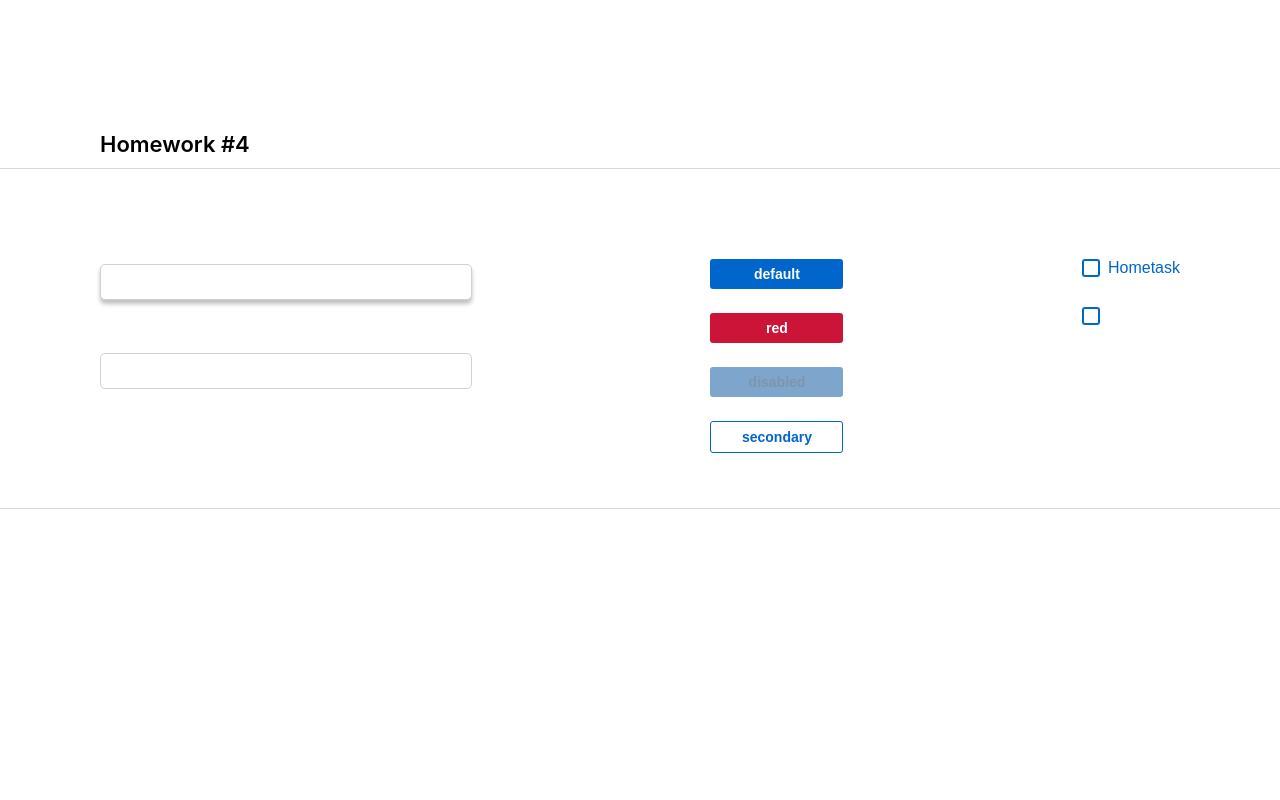
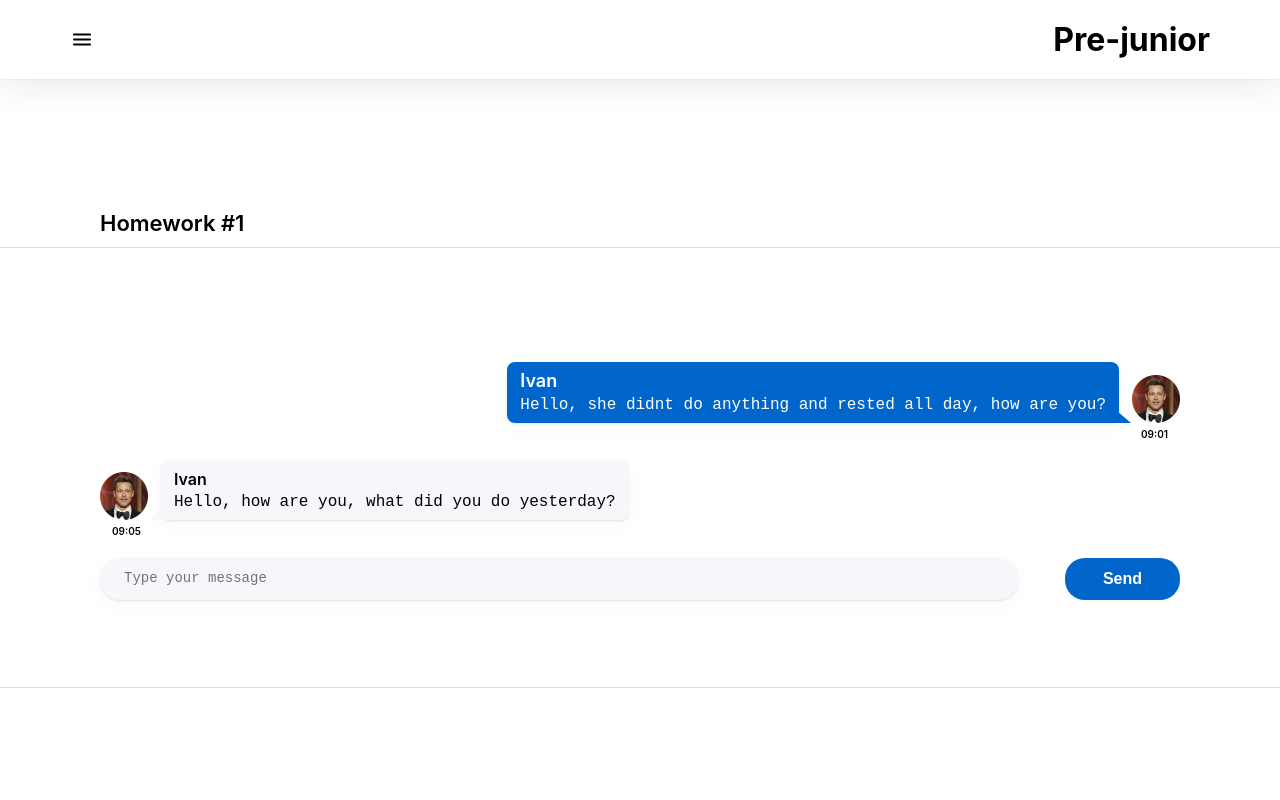
Before and after one commit to puerchik/hw_autocheck, a React (Create React App) app: page /#/pre-junior in a window 1280 px wide. Shown: the top 800 px of the page. Built offline with nearby package versions, Linux system fonts and the light colour scheme.

Commit message:
HW 5 is done

```diff
--- a/package.json
+++ b/package.json
@@ -14,13 +14,14 @@
     "@types/node": "16.11.56",
     "@types/react": "18.0.17",
     "@types/react-dom": "18.0.6",
+    "@types/react-router-dom": "^5.3.3",
     "@types/uuid": "8.3.4",
     "axios": "0.27.2",
     "gh-pages": "^5.0.0",
     "react": "18.2.0",
     "react-dom": "18.2.0",
     "react-redux": "8.0.4",
-    "react-router-dom": "6.4.1",
+    "react-router-dom": "^6.15.0",
     "react-scripts": "5.0.1",
     "redux": "4.2.0",
     "typescript": "4.7.4",
--- a/src/s1-main/App.tsx
+++ b/src/s1-main/App.tsx
@@ -4,6 +4,7 @@ import HW1 from '../s2-homeworks/hw01/HW1'
 import HW2 from '../s2-homeworks/hw02/HW2'
 import HW3 from '../s2-homeworks/hw03/HW3'
 import HW4 from '../s2-homeworks/hw04/HW4'
+import HW5 from '../s2-homeworks/hw05/HW5'
 
 
 function App() {
@@ -12,10 +13,10 @@ function App() {
             {/* <HW1/> */}
             {/* <HW2/> */}
             {/* <HW3/> */}
-            <HW4/>
+            {/* <HW4/> */}
 
             {/*при выполнении дз 5 и более - закомментировать здесь дз 1-4, так как они есть внутри дз 5*/}
-            {/*<HW5/>*/}
+            <HW5/>
         </div>
     )
 }
--- a/src/s2-homeworks/hw05/Pages.tsx
+++ b/src/s2-homeworks/hw05/Pages.tsx
@@ -14,19 +14,12 @@ export const PATH = {
 function Pages() {
     return (
         <div>
-            {/*Routes выбирает первый подходящий роут*/}
             <Routes>
-                {/*роутинг будут писать студенты*/}
-                {/*в начале мы попадаем на страницу '/' и переходим сразу на страницу /pre-junior*/}
-                {/*<Route  path={'...'} element={<Navigate to={...} />}*/}
-
-                {/*роуты для /pre-junior, /junior, /junior-plus*/}
-                {/*<Route path={...} element={<PreJunior />}*/}
-                {/*<Route ...*/}
-                {/*<Route ...*/}
-
-                {/*роут для несуществующей страницы должен отрисовать <Error404 />*/}
-                {/*<Route ...*/}
+                <Route path={'/'} element={<Navigate to={PATH.PRE_JUNIOR} />} />
+                <Route path={PATH.PRE_JUNIOR} element={<PreJunior />} />
+                <Route path={PATH.JUNIOR} element={<Junior />} />
+                <Route path={PATH.JUNIOR_PLUS} element={<JuniorPlus />} />
+                <Route path={'*'} element={<Error404 />} />
             </Routes>
         </div>
     )
--- a/src/s2-homeworks/hw05/header/Header.module.css
+++ b/src/s2-homeworks/hw05/header/Header.module.css
@@ -1,8 +1,11 @@
-.burgerMenuIcon {
+.burgerMenuIcon {}
+
+.header {
+    display: flex;
+    justify-content: space-between;
+    padding: 20px 70px;
+    background: #FFF;
+    box-shadow: 0px 0px 2px 0px rgba(29, 33, 38, 0.10), 0px 0px 40px 0px rgba(29, 33, 38, 0.13);
 }
 
-.header {
-}
-
-.header h1 {
-}
+.header h1 {}
--- a/src/s2-homeworks/hw05/sidebar/Sidebar.module.css
+++ b/src/s2-homeworks/hw05/sidebar/Sidebar.module.css
@@ -17,7 +17,7 @@
 
     left: 0;
     box-shadow: 0 10px 40px rgba(29, 33, 38, 0.13),
-    0 1px 2px rgba(29, 33, 38, 0.1);
+        0 1px 2px rgba(29, 33, 38, 0.1);
 }
 
 .background {
@@ -56,10 +56,15 @@
     color: #0080ff;
 }
 
+.nav a:focus {
+    color: #3D6B99;
+}
+
 .nav a.active {
     color: #0059b2;
     text-decoration: underline;
 }
+
 .close {
     position: absolute;
     height: 24px;
--- a/src/s2-homeworks/hw05/sidebar/Sidebar.tsx
+++ b/src/s2-homeworks/hw05/sidebar/Sidebar.tsx
@@ -1,7 +1,7 @@
-import React, {FC} from 'react'
-import {NavLink} from 'react-router-dom'
+import React, { FC } from 'react'
+import { NavLink } from 'react-router-dom'
 import s from './Sidebar.module.css'
-import {PATH} from '../Pages'
+import { PATH } from '../Pages'
 import closeIcon from './closeOutline.svg'
 
 type PropsType = {
@@ -9,13 +9,13 @@ type PropsType = {
     handleClose: () => void
 }
 
-export const Sidebar: FC<PropsType> = ({open, handleClose}) => {
+export const Sidebar: FC<PropsType> = ({ open, handleClose }) => {
     const sidebarClass = s.sidebar
         + (open ? ' ' + s.open : '')
     return (
         <>
             {/*затемнение справа от открытого меню*/}
-            {open && <div className={s.background} onClick={handleClose}/>}
+            {open && <div className={s.background} onClick={handleClose} />}
 
             <aside className={sidebarClass}>
                 <button className={s.close} onClick={handleClose}>
@@ -31,7 +31,7 @@ export const Sidebar: FC<PropsType> = ({open, handleClose}) => {
                         id={'hw5-pre-junior-link'}
                         to={PATH.PRE_JUNIOR}
                         onClick={handleClose}
-                        //  className= {({isActive}) => (АКТИВНЫЙ ? s.ВСТАВЛЯЙ СТИЛЬ : '')} // делает студент
+                        className={({ isActive }) => { return isActive ? s.active : "" }}
                     >
                         Pre-junior
                     </NavLink>
@@ -39,7 +39,7 @@ export const Sidebar: FC<PropsType> = ({open, handleClose}) => {
                         id={'hw5-junior-link'}
                         to={PATH.JUNIOR}
                         onClick={handleClose}
-                        // className={...} // делает студент
+                        className={({ isActive }) => { return isActive ? s.active : "" }}
                     >
                         Junior
                     </NavLink>
@@ -47,12 +47,12 @@ export const Sidebar: FC<PropsType> = ({open, handleClose}) => {
                         id={'hw5-junior-plus-link'}
                         to={PATH.JUNIOR_PLUS}
                         onClick={handleClose}
-                        // className={...} // делает студент
+                        className={({ isActive }) => { return isActive ? s.active : "" }}
                     >
                         Junior Plus
                     </NavLink>
                 </nav>
-            </aside>
+            </aside >
         </>
     )
 }
```
Also changed, not shown: src/s2-homeworks/hw05/HW5.tsx (+4 -3 lines), 1 other file (tests, documents, lock files or other folders).
